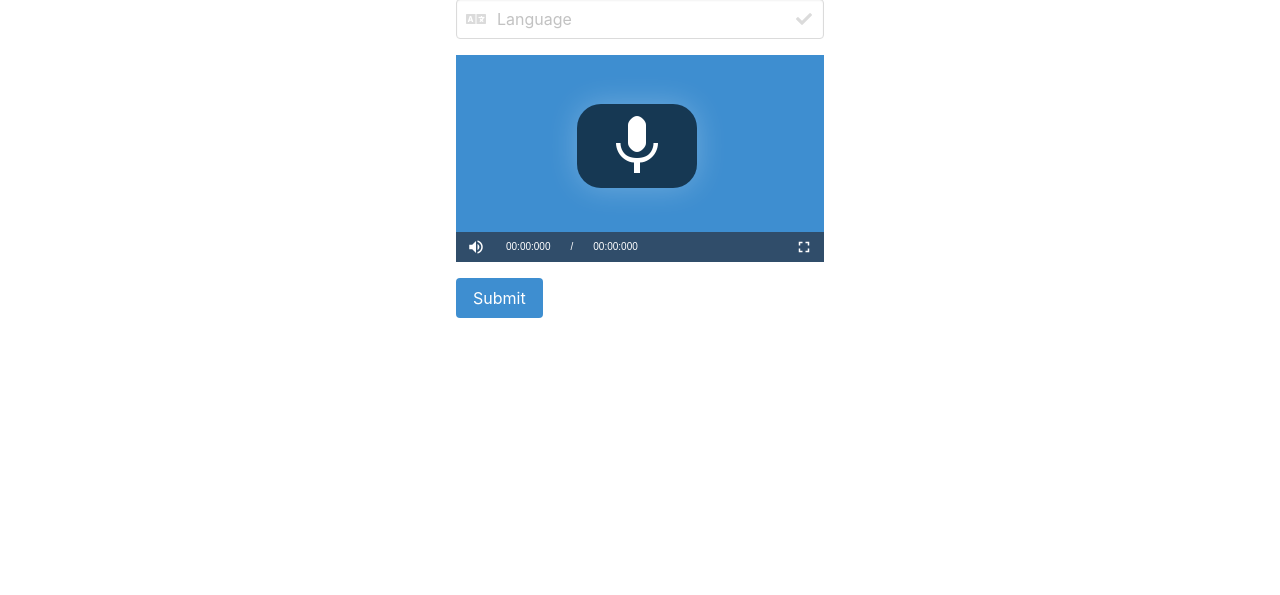
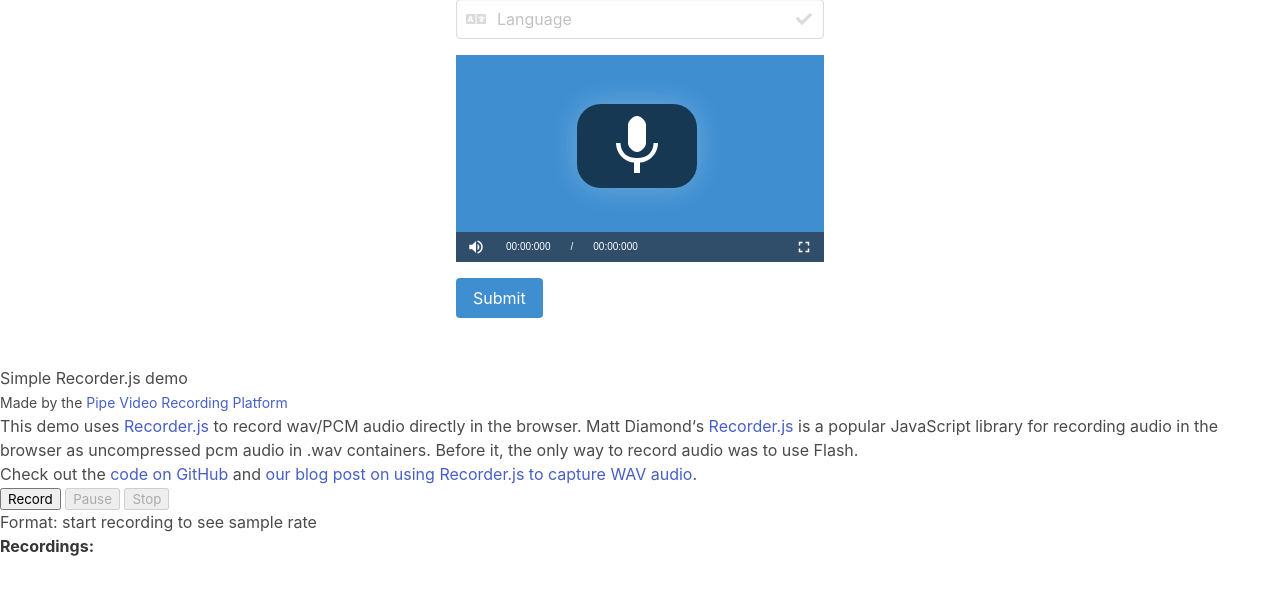
Before and after one commit to rufokman/speechtotext, a Django app: page /record/ in a window 1280 px wide. Shown: the part 109-704 px from the top of the page. Run offline with Django 4.2, Linux system fonts and the light colour scheme; some libraries are stand-ins or nearby versions.

Commit message:
wav files

```diff
--- a/apps/stt/templates/stt/record.html
+++ b/apps/stt/templates/stt/record.html
@@ -71,6 +71,18 @@
     </div>
   </div>
 </section>
+<h1>Simple Recorder.js demo</h1>
+    <p><small>Made by the <a href="https://addpipe.com" target="_blank">Pipe Video Recording Platform</a></small></p>
+    <p>This demo uses <a href="https://github.com/mattdiamond/Recorderjs" target="_blank">Recorder.js</a> to record wav/PCM audio directly in the browser. Matt Diamond‘s <a target="_blank" href="https://github.com/mattdiamond/Recorderjs">Recorder.js</a> is a popular JavaScript library for recording audio in the browser as uncompressed pcm audio in .wav containers. Before it, the only way to record audio was to use Flash.</p>
+    <p>Check out the <a href="https://github.com/addpipe/simple-recorderjs-demo" target="_blank">code on GitHub</a> and <a href="https://addpipe.com/blog/using-recorder-js-to-capture-wav-audio-in-your-html5-web-site/" target="_blank">our blog post on using Recorder.js to capture WAV audio</a>.</p>
+    <div id="controls">
+  	 <button id="recordButton">Record</button>
+  	 <button id="pauseButton" disabled>Pause</button>
+  	 <button id="stopButton" disabled>Stop</button>
+    </div>
+    <div id="formats">Format: start recording to see sample rate</div>
+  	<p><strong>Recordings:</strong></p>
+  	<ol id="recordingsList"></ol>
 {% endblock content %}
 
 <!--additional js-->
@@ -85,4 +97,6 @@
 <script src="{% static 'assets/js/videojs.record.min.js' %}"></script>
 <script src="{% static 'assets/js/browser-workaround.js' %}"></script>
 <script src="{% static 'assets/js/real.recording.js' %}"></script>
+<script src="{% static 'assets/js/recorder.js' %}"></script>
+<script src="{% static 'assets/js/app.js' %}"></script>
 {% endblock js %}
--- /dev/null
+++ b/static/assets/js/app.js
@@ -0,0 +1,167 @@
+//webkitURL is deprecated but nevertheless
+URL = window.URL || window.webkitURL;
+
+var gumStream; 						//stream from getUserMedia()
+var rec; 							//Recorder.js object
+var input; 							//MediaStreamAudioSourceNode we'll be recording
+
+// shim for AudioContext when it's not avb.
+var AudioContext = window.AudioContext || window.webkitAudioContext;
+var audioContext //audio context to help us record
+
+var recordButton = document.getElementById("recordButton");
+var stopButton = document.getElementById("stopButton");
+var pauseButton = document.getElementById("pauseButton");
+
+//add events to those 2 buttons
+recordButton.addEventListener("click", startRecording);
+stopButton.addEventListener("click", stopRecording);
+pauseButton.addEventListener("click", pauseRecording);
+
+function startRecording() {
+	console.log("recordButton clicked");
+
+	/*
+		Simple constraints object, for more advanced audio features see
+		https://addpipe.com/blog/audio-constraints-getusermedia/
+	*/
+
+    var constraints = { audio: true, video:false }
+
+ 	/*
+    	Disable the record button until we get a success or fail from getUserMedia()
+	*/
+
+	recordButton.disabled = true;
+	stopButton.disabled = false;
+	pauseButton.disabled = false
+
+	/*
+    	We're using the standard promise based getUserMedia()
+    	https://developer.mozilla.org/en-US/docs/Web/API/MediaDevices/getUserMedia
+	*/
+
+	navigator.mediaDevices.getUserMedia(constraints).then(function(stream) {
+		console.log("getUserMedia() success, stream created, initializing Recorder.js ...");
+
+		/*
+			create an audio context after getUserMedia is called
+			sampleRate might change after getUserMedia is called, like it does on macOS when recording through AirPods
+			the sampleRate defaults to the one set in your OS for your playback device
+
+		*/
+		audioContext = new AudioContext();
+
+		//update the format
+		document.getElementById("formats").innerHTML="Format: 1 channel pcm @ "+audioContext.sampleRate/1000+"kHz"
+
+		/*  assign to gumStream for later use  */
+		gumStream = stream;
+
+		/* use the stream */
+		input = audioContext.createMediaStreamSource(stream);
+
+		/*
+			Create the Recorder object and configure to record mono sound (1 channel)
+			Recording 2 channels  will double the file size
+		*/
+		rec = new Recorder(input,{numChannels:1})
+
+		//start the recording process
+		rec.record()
+
+		console.log("Recording started");
+
+	}).catch(function(err) {
+	  	//enable the record button if getUserMedia() fails
+    	recordButton.disabled = false;
+    	stopButton.disabled = true;
+    	pauseButton.disabled = true
+	});
+}
+
+function pauseRecording(){
+	console.log("pauseButton clicked rec.recording=",rec.recording );
+	if (rec.recording){
+		//pause
+		rec.stop();
+		pauseButton.innerHTML="Resume";
+	}else{
+		//resume
+		rec.record()
+		pauseButton.innerHTML="Pause";
+
+	}
+}
+
+function stopRecording() {
+	console.log("stopButton clicked");
+
+	//disable the stop button, enable the record too allow for new recordings
+	stopButton.disabled = true;
+	recordButton.disabled = false;
+	pauseButton.disabled = true;
+
+	//reset button just in case the recording is stopped while paused
+	pauseButton.innerHTML="Pause";
+
+	//tell the recorder to stop the recording
+	rec.stop();
+
+	//stop microphone access
+	gumStream.getAudioTracks()[0].stop();
+
+	//create the wav blob and pass it on to createDownloadLink
+	rec.exportWAV(createDownloadLink);
+}
+
+function createDownloadLink(blob) {
+
+	var url = URL.createObjectURL(blob);
+	var au = document.createElement('audio');
+	var li = document.createElement('li');
+	var link = document.createElement('a');
+
+	//name of .wav file to use during upload and download (without extendion)
+	var filename = new Date().toISOString();
+
+	//add controls to the <audio> element
+	au.controls = true;
+	au.src = url;
+
+	//save to disk link
+	link.href = url;
+	link.download = filename+".wav"; //download forces the browser to donwload the file using the  filename
+	link.innerHTML = "Save to disk";
+
+	//add the new audio element to li
+	li.appendChild(au);
+
+	//add the filename to the li
+	li.appendChild(document.createTextNode(filename+".wav "))
+
+	//add the save to disk link to li
+	li.appendChild(link);
+
+	//upload link
+	var upload = document.createElement('a');
+	upload.href="#";
+	upload.innerHTML = "Upload";
+	upload.addEventListener("click", function(event){
+		  var xhr=new XMLHttpRequest();
+		  xhr.onload=function(e) {
+		      if(this.readyState === 4) {
+		          console.log("Server returned: ",e.target.responseText);
+		      }
+		  };
+		  var fd=new FormData();
+		  fd.append("audio_data",blob, filename);
+		  xhr.open("POST","upload.php",true);
+		  xhr.send(fd);
+	})
+	li.appendChild(document.createTextNode (" "))//add a space in between
+	li.appendChild(upload)//add the upload link to li
+
+	//add the li element to the ol
+	recordingsList.appendChild(li);
+}
--- /dev/null
+++ b/static/assets/js/recorder.js
@@ -0,0 +1,357 @@
+(function(f){if(typeof exports==="object"&&typeof module!=="undefined"){module.exports=f()}else if(typeof define==="function"&&define.amd){define([],f)}else{var g;if(typeof window!=="undefined"){g=window}else if(typeof global!=="undefined"){g=global}else if(typeof self!=="undefined"){g=self}else{g=this}g.Recorder = f()}})(function(){var define,module,exports;return (function e(t,n,r){function s(o,u){if(!n[o]){if(!t[o]){var a=typeof require=="function"&&require;if(!u&&a)return a(o,!0);if(i)return i(o,!0);var f=new Error("Cannot find module '"+o+"'");throw f.code="MODULE_NOT_FOUND",f}var l=n[o]={exports:{}};t[o][0].call(l.exports,function(e){var n=t[o][1][e];return s(n?n:e)},l,l.exports,e,t,n,r)}return n[o].exports}var i=typeof require=="function"&&require;for(var o=0;o<r.length;o++)s(r[o]);return s})({1:[function(require,module,exports){
+"use strict";
+
+module.exports = require("./recorder").Recorder;
+
+},{"./recorder":2}],2:[function(require,module,exports){
+'use strict';
+
+var _createClass = (function () {
+    function defineProperties(target, props) {
+        for (var i = 0; i < props.length; i++) {
+            var descriptor = props[i];descriptor.enumerable = descriptor.enumerable || false;descriptor.configurable = true;if ("value" in descriptor) descriptor.writable = true;Object.defineProperty(target, descriptor.key, descriptor);
+        }
+    }return function (Constructor, protoProps, staticProps) {
+        if (protoProps) defineProperties(Constructor.prototype, protoProps);if (staticProps) defineProperties(Constructor, staticProps);return Constructor;
+    };
+})();
+
+Object.defineProperty(exports, "__esModule", {
+    value: true
+});
+exports.Recorder = undefined;
+
+var _inlineWorker = require('inline-worker');
+
+var _inlineWorker2 = _interopRequireDefault(_inlineWorker);
+
+function _interopRequireDefault(obj) {
+    return obj && obj.__esModule ? obj : { default: obj };
+}
+
+function _classCallCheck(instance, Constructor) {
+    if (!(instance instanceof Constructor)) {
+        throw new TypeError("Cannot call a class as a function");
+    }
+}
+
+var Recorder = exports.Recorder = (function () {
+    function Recorder(source, cfg) {
+        var _this = this;
+
+        _classCallCheck(this, Recorder);
+
+        this.config = {
+            bufferLen: 4096,
+            numChannels: 2,
+            mimeType: 'audio/wav'
+        };
+        this.recording = false;
+        this.callbacks = {
+            getBuffer: [],
+            exportWAV: []
+        };
+
+        Object.assign(this.config, cfg);
+        this.context = source.context;
+        this.node = (this.context.createScriptProcessor || this.context.createJavaScriptNode).call(this.context, this.config.bufferLen, this.config.numChannels, this.config.numChannels);
+
+        this.node.onaudioprocess = function (e) {
+            if (!_this.recording) return;
+
+            var buffer = [];
+            for (var channel = 0; channel < _this.config.numChannels; channel++) {
+                buffer.push(e.inputBuffer.getChannelData(channel));
+            }
+            _this.worker.postMessage({
+                command: 'record',
+                buffer: buffer
+            });
+        };
+
+        source.connect(this.node);
+        this.node.connect(this.context.destination); //this should not be necessary
+
+        var self = {};
+        this.worker = new _inlineWorker2.default(function () {
+            var recLength = 0,
+                recBuffers = [],
+                sampleRate = undefined,
+                numChannels = undefined;
+
+            self.onmessage = function (e) {
+                switch (e.data.command) {
+                    case 'init':
+                        init(e.data.config);
+                        break;
+                    case 'record':
+                        record(e.data.buffer);
+                        break;
+                    case 'exportWAV':
+                        exportWAV(e.data.type);
+                        break;
+                    case 'getBuffer':
+                        getBuffer();
+                        break;
+                    case 'clear':
+                        clear();
+                        break;
+                }
+            };
+
+            function init(config) {
+                sampleRate = config.sampleRate;
+                numChannels = config.numChannels;
+                initBuffers();
+            }
+
+            function record(inputBuffer) {
+                for (var channel = 0; channel < numChannels; channel++) {
+                    recBuffers[channel].push(inputBuffer[channel]);
+                }
+                recLength += inputBuffer[0].length;
+            }
+
+            function exportWAV(type) {
+                var buffers = [];
+                for (var channel = 0; channel < numChannels; channel++) {
+                    buffers.push(mergeBuffers(recBuffers[channel], recLength));
+                }
+                var interleaved = undefined;
+                if (numChannels === 2) {
+                    interleaved = interleave(buffers[0], buffers[1]);
+                } else {
+                    interleaved = buffers[0];
+                }
+                var dataview = encodeWAV(interleaved);
+                var audioBlob = new Blob([dataview], { type: type });
+
+                self.postMessage({ command: 'exportWAV', data: audioBlob });
+            }
+
+            function getBuffer() {
+                var buffers = [];
+                for (var channel = 0; channel < numChannels; channel++) {
+                    buffers.push(mergeBuffers(recBuffers[channel], recLength));
+                }
+                self.postMessage({ command: 'getBuffer', data: buffers });
+            }
+
+            function clear() {
+                recLength = 0;
+                recBuffers = [];
+                initBuffers();
+            }
+
+            function initBuffers() {
+                for (var channel = 0; channel < numChannels; channel++) {
+                    recBuffers[channel] = [];
+                }
+            }
+
+            function mergeBuffers(recBuffers, recLength) {
+                var result = new Float32Array(recLength);
+                var offset = 0;
+                for (var i = 0; i < recBuffers.length; i++) {
+                    result.set(recBuffers[i], offset);
+                    offset += recBuffers[i].length;
+                }
+                return result;
+            }
+
+            function interleave(inputL, inputR) {
+                var length = inputL.length + inputR.length;
+                var result = new Float32Array(length);
+
+                var index = 0,
+                    inputIndex = 0;
+
+                while (index < length) {
+                    result[index++] = inputL[inputIndex];
+                    result[index++] = inputR[inputIndex];
+                    inputIndex++;
+                }
+                return result;
+            }
+
+            function floatTo16BitPCM(output, offset, input) {
+                for (var i = 0; i < input.length; i++, offset += 2) {
+                    var s = Math.max(-1, Math.min(1, input[i]));
+                    output.setInt16(offset, s < 0 ? s * 0x8000 : s * 0x7FFF, true);
+                }
+            }
+
+            function writeString(view, offset, string) {
+                for (var i = 0; i < string.length; i++) {
+                    view.setUint8(offset + i, string.charCodeAt(i));
+                }
+            }
+
+            function encodeWAV(samples) {
+                var buffer = new ArrayBuffer(44 + samples.length * 2);
+                var view = new DataView(buffer);
+
+                /* RIFF identifier */
+                writeString(view, 0, 'RIFF');
+                /* RIFF chunk length */
+                view.setUint32(4, 36 + samples.length * 2, true);
+                /* RIFF type */
+                writeString(view, 8, 'WAVE');
+                /* format chunk identifier */
+                writeString(view, 12, 'fmt ');
+                /* format chunk length */
+                view.setUint32(16, 16, true);
+                /* sample format (raw) */
+                view.setUint16(20, 1, true);
+                /* channel count */
+                view.setUint16(22, numChannels, true);
+                /* sample rate */
+                view.setUint32(24, sampleRate, true);
+                /* byte rate (sample rate * block align) */
+                view.setUint32(28, sampleRate * 4, true);
+                /* block align (channel count * bytes per sample) */
+                view.setUint16(32, numChannels * 2, true);
+                /* bits per sample */
+                view.setUint16(34, 16, true);
+                /* data chunk identifier */
+                writeString(view, 36, 'data');
+                /* data chunk length */
+                view.setUint32(40, samples.length * 2, true);
+
+                floatTo16BitPCM(view, 44, samples);
+
+                return view;
+            }
+        }, self);
+
+        this.worker.postMessage({
+            command: 'init',
+            config: {
+                sampleRate: this.context.sampleRate,
+                numChannels: this.config.numChannels
+            }
+        });
+
+        this.worker.onmessage = function (e) {
+            var cb = _this.callbacks[e.data.command].pop();
+            if (typeof cb == 'function') {
+                cb(e.data.data);
+            }
+        };
+    }
+
+    _createClass(Recorder, [{
+        key: 'record',
+        value: function record() {
+            this.recording = true;
+        }
+    }, {
+        key: 'stop',
+        value: function stop() {
+            this.recording = false;
+        }
+    }, {
+        key: 'clear',
+        value: function clear() {
+            this.worker.postMessage({ command: 'clear' });
+        }
+    }, {
+        key: 'getBuffer',
+        value: function getBuffer(cb) {
+            cb = cb || this.config.callback;
+            if (!cb) throw new Error('Callback not set');
+
+            this.callbacks.getBuffer.push(cb);
+
+            this.worker.postMessage({ command: 'getBuffer' });
+        }
+    }, {
+        key: 'exportWAV',
+        value: function exportWAV(cb, mimeType) {
+            mimeType = mimeType || this.config.mimeType;
+            cb = cb || this.config.callback;
+            if (!cb) throw new Error('Callback not set');
+
+            this.callbacks.exportWAV.push(cb);
+
+            this.worker.postMessage({
+                command: 'exportWAV',
+                type: mimeType
+            });
+        }
+    }], [{
+        key: 'forceDownload',
+        value: function forceDownload(blob, filename) {
+            var url = (window.URL || window.webkitURL).createObjectURL(blob);
+            var link = window.document.createElement('a');
+            link.href = url;
+            link.download = filename || 'output.wav';
+            var click = document.createEvent("Event");
+            click.initEvent("click", true, true);
+            link.dispatchEvent(click);
+        }
+    }]);
+
+    return Recorder;
+})();
+
+exports.default = Recorder;
+
+},{"inline-worker":3}],3:[function(require,module,exports){
+"use strict";
+
+module.exports = require("./inline-worker");
+},{"./inline-worker":4}],4:[function(require,module,exports){
+(function (global){
+"use strict";
+
+var _createClass = (function () { function defineProperties(target, props) { for (var key in props) { var prop = props[key]; prop.configurable = true; if (prop.value) prop.writable = true; } Object.defineProperties(target, props); } return function (Constructor, protoProps, staticProps) { if (protoProps) defineProperties(Constructor.prototype, protoProps); if (staticProps) defineProperties(Constructor, staticProps); return Constructor; }; })();
+
+var _classCallCheck = function (instance, Constructor) { if (!(instance instanceof Constructor)) { throw new TypeError("Cannot call a class as a function"); } };
+
+var WORKER_ENABLED = !!(global === global.window && global.URL && global.Blob && global.Worker);
+
+var InlineWorker = (function () {
+  function InlineWorker(func, self) {
+    var _this = this;
+
+    _classCallCheck(this, InlineWorker);
+
+    if (WORKER_ENABLED) {
+      var functionBody = func.toString().trim().match(/^function\s*\w*\s*\([\w\s,]*\)\s*{([\w\W]*?)}$/)[1];
+      var url = global.URL.createObjectURL(new global.Blob([functionBody], { type: "text/javascript" }));
+
+      return new global.Worker(url);
+    }
+
+    this.self = self;
+    this.self.postMessage = function (data) {
+      setTimeout(function () {
+        _this.onmessage({ data: data });
+      }, 0);
+    };
+
+    setTimeout(function () {
+      func.call(self);
+    }, 0);
+  }
+
+  _createClass(InlineWorker, {
+    postMessage: {
+      value: function postMessage(data) {
+        var _this = this;
+
+        setTimeout(function () {
+          _this.self.onmessage({ data: data });
+        }, 0);
+      }
+    }
+  });
+
+  return InlineWorker;
+})();
+
+module.exports = InlineWorker;
+}).call(this,typeof global !== "undefined" ? global : typeof self !== "undefined" ? self : typeof window !== "undefined" ? window : {})
+},{}]},{},[1])(1)
+});
```
